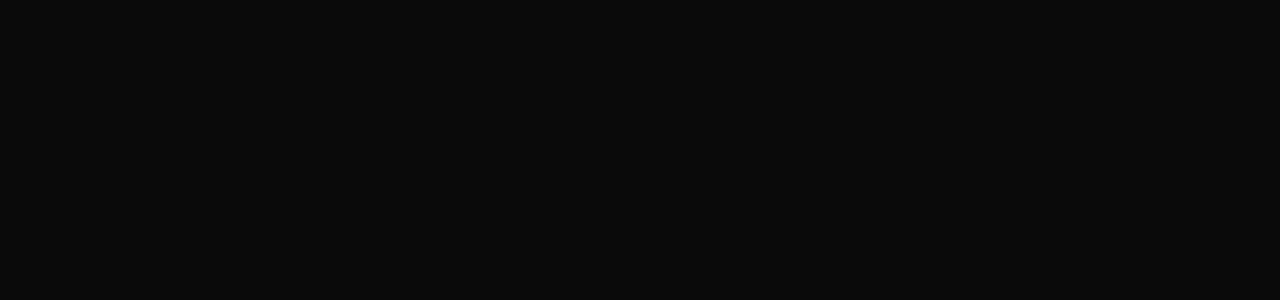
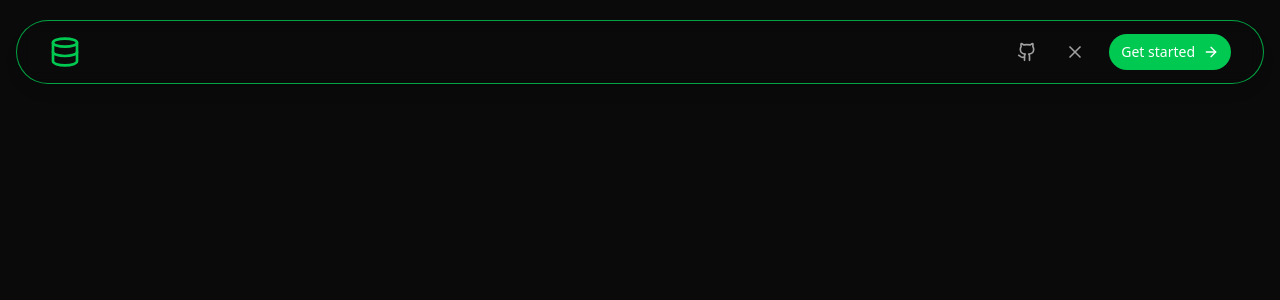
Before and after one commit to punyakrit/schema-pilot, a Next.js app: page / in a window 1280 px wide. Shown: the top 300 px of the page. Built offline with nearby package versions, Linux system fonts and the light colour scheme.

Commit message:
nabvbar logic

```diff
--- /dev/null
+++ b/app/(landing)/page.tsx
@@ -0,0 +1,12 @@
+import React from 'react'
+import Navbar from '@/components/landing/global/Navbar'
+
+function page() {
+  return (
+    <div>
+      <Navbar />
+    </div>
+  )
+}
+
+export default page
--- a/app/page.tsx
+++ b/app/(main)/main/page.tsx
@@ -3,7 +3,6 @@
 function page() {
   return (
     <div>
-
     </div>
   )
 }
--- a/app/globals.css
+++ b/app/globals.css
@@ -45,40 +45,6 @@
 
 :root {
   --radius: 0.625rem;
-  --background: oklch(1 0 0);
-  --foreground: oklch(0.145 0 0);
-  --card: oklch(1 0 0);
-  --card-foreground: oklch(0.145 0 0);
-  --popover: oklch(1 0 0);
-  --popover-foreground: oklch(0.145 0 0);
-  --primary: oklch(0.205 0 0);
-  --primary-foreground: oklch(0.985 0 0);
-  --secondary: oklch(0.97 0 0);
-  --secondary-foreground: oklch(0.205 0 0);
-  --muted: oklch(0.97 0 0);
-  --muted-foreground: oklch(0.556 0 0);
-  --accent: oklch(0.97 0 0);
-  --accent-foreground: oklch(0.205 0 0);
-  --destructive: oklch(0.577 0.245 27.325);
-  --border: oklch(0.922 0 0);
-  --input: oklch(0.922 0 0);
-  --ring: oklch(0.708 0 0);
-  --chart-1: oklch(0.646 0.222 41.116);
-  --chart-2: oklch(0.6 0.118 184.704);
-  --chart-3: oklch(0.398 0.07 227.392);
-  --chart-4: oklch(0.828 0.189 84.429);
-  --chart-5: oklch(0.769 0.188 70.08);
-  --sidebar: oklch(0.985 0 0);
-  --sidebar-foreground: oklch(0.145 0 0);
-  --sidebar-primary: oklch(0.205 0 0);
-  --sidebar-primary-foreground: oklch(0.985 0 0);
-  --sidebar-accent: oklch(0.97 0 0);
-  --sidebar-accent-foreground: oklch(0.205 0 0);
-  --sidebar-border: oklch(0.922 0 0);
-  --sidebar-ring: oklch(0.708 0 0);
-}
-
-.dark {
   --background: oklch(0.145 0 0);
   --foreground: oklch(0.985 0 0);
   --card: oklch(0.205 0 0);
--- /dev/null
+++ b/components/landing/global/Navbar.tsx
@@ -0,0 +1,53 @@
+'use client'
+import { Button } from '@/components/ui/button'
+import { ArrowRightIcon, Database, Github, XIcon } from 'lucide-react'
+import Link from 'next/link'
+
+function Navbar() {
+  return (
+    <div className='fixed top-5 left-0 right-0 z-50 container mx-auto px-4'>
+      <div className='border rounded-full h-16 border-green-500/80 bg-background/80 backdrop-blur-sm shadow-lg'>
+        <div className='flex items-center justify-between h-full px-8'>
+          <Link href='/' className='flex items-center hover:opacity-80 transition-opacity'>
+            <Database className='size-8 text-green-500' />
+          </Link>
+
+          <div className='flex items-center gap-4'>
+            <div className='flex items-center gap-3'>
+              <Link
+                href='https://github.com/punyakrit/schema-pilot'
+                target='_blank'
+                rel='noopener noreferrer'
+                className='p-2 rounded-full hover:bg-muted transition-colors'
+                aria-label='GitHub'
+              >
+                <Github className='size-5 text-muted-foreground hover:text-foreground transition-colors' />
+              </Link>
+              <Link
+                href='https://x.com/punyakrit'
+                target='_blank'
+                rel='noopener noreferrer'
+                className='p-2 rounded-full hover:bg-muted transition-colors'
+                aria-label='Twitter'
+              >
+                <XIcon className='size-5 text-muted-foreground hover:text-foreground transition-colors' />
+              </Link>
+            </div>
+
+            <Link href='/main'>
+              <Button
+                variant='default'
+                className='rounded-full gap-2 bg-green-500 hover:bg-green-600 text-white'
+              >
+                Get started
+                <ArrowRightIcon className='size-4' />
+              </Button>
+            </Link>
+          </div>
+        </div>
+      </div>
+    </div>
+  )
+}
+
+export default Navbar
--- a/package.json
+++ b/package.json
@@ -36,6 +36,7 @@
     "@radix-ui/react-toggle": "^1.1.10",
     "@radix-ui/react-toggle-group": "^1.1.11",
     "@radix-ui/react-tooltip": "^1.2.8",
+    "axios": "^1.13.2",
     "class-variance-authority": "^0.7.1",
     "clsx": "^2.1.1",
     "cmdk": "^1.1.1",
```
Also changed, not shown: lib/db.ts (added), 1 other file (tests, documents, lock files or other folders).
